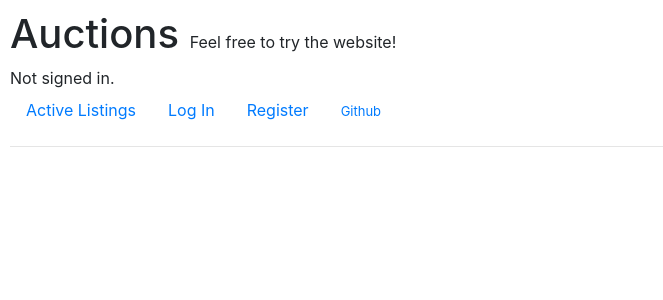
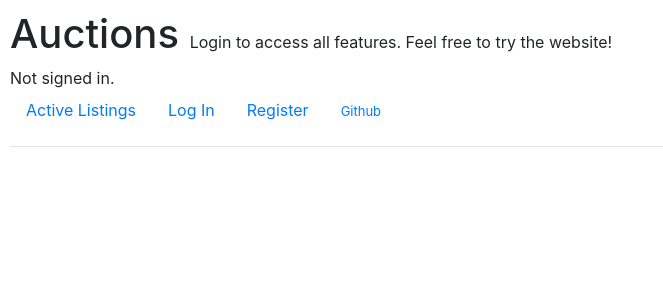
Before and after one commit to Amin379/Commerce, a Django app: template auctions/templates/auctions/index.html in a window 1280 px wide. Shown: the top 300 px of the page, without its empty margins (0-663 px from the left). Run offline with Django 3.2, Linux system fonts and the light colour scheme; the template is opened without the code that fills it, so the values that code supplies are empty; some libraries are stand-ins or nearby versions.

Commit message:
Dollar sign and small tag in header

```diff
--- a/auctions/templates/auctions/index.html
+++ b/auctions/templates/auctions/index.html
@@ -13,7 +13,7 @@
             <p>Description: {{i.description}}</p>
         </li>
         <li>
-            <p>Bid: {{i.bid.last.price}}</p>
+            <p>Bid: {{i.bid.last.price}}$</p>
         </li>
         <hr>
         {%endfor%}
--- a/auctions/templates/auctions/layout.html
+++ b/auctions/templates/auctions/layout.html
@@ -8,7 +8,7 @@
         <link href="{% static 'auctions/styles.css' %}" rel="stylesheet">
     </head>
     <body>
-        <h1>Auctions <small style="font-size: medium;">Feel free to try the website!</small> </h1>
+        <h1>Auctions <small style="font-size: medium;">Login to access all features. Feel free to try the website!</small> </h1>
         <div>
             {% if user.is_authenticated %}
                 Signed in as <strong>{{ user.username }}</strong>.
```
